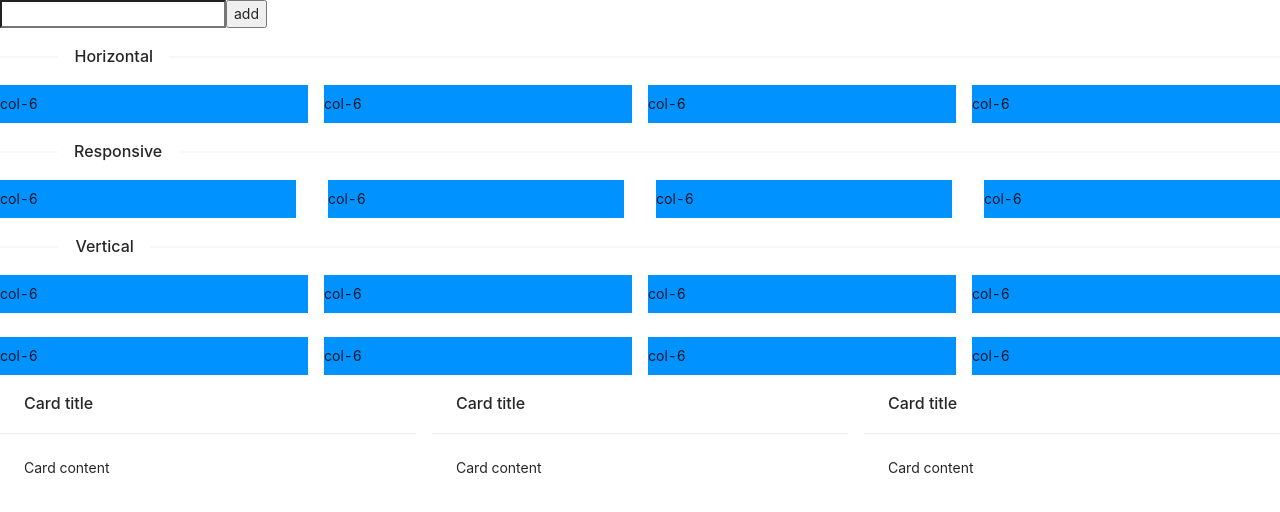
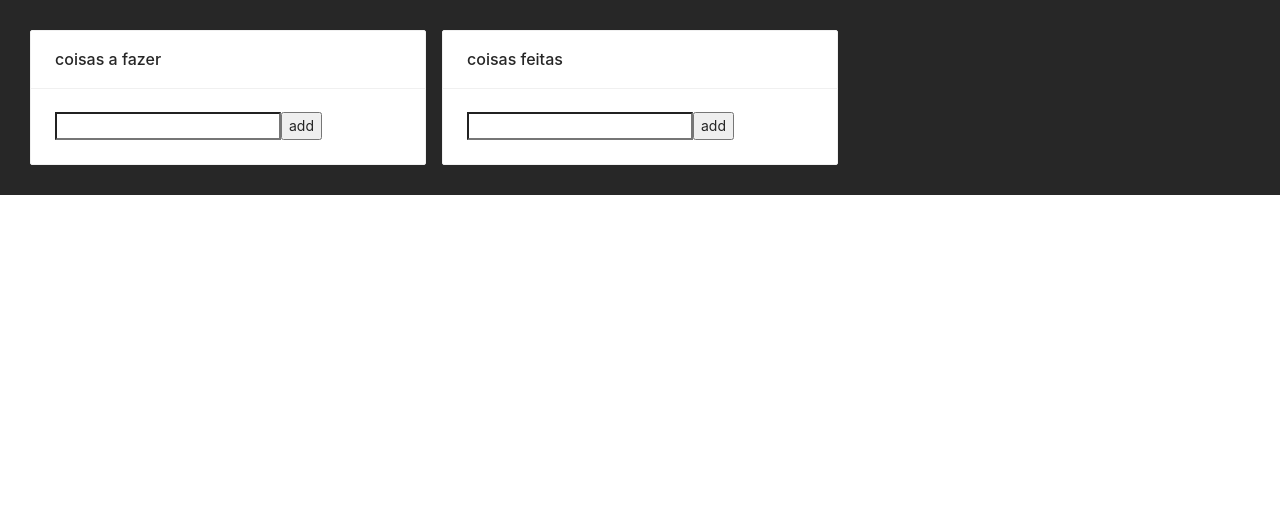
Before and after one commit to kokoosso/todolist, a React (Create React App) app: page / in a window 1280 px wide. Shown: the top 512 px of the page. Built offline with nearby package versions, Linux system fonts and the light colour scheme.

Commit message:
funciona o delete e o alterar

```diff
--- a/src/app.jsx
+++ b/src/app.jsx
@@ -1,14 +1,10 @@
 import React from 'react'
-import ListItems from './components/list/list'
 import ToDoCard from './components/toDoCard/toDoCard'
-import Test from './components/test/test'
 
 function app(props) {
     return (
         <>
-            <ListItems />
             <ToDoCard></ToDoCard>
-            <Test></Test>
         </>
     );
 }
--- a/src/components/items/items.jsx
+++ b/src/components/items/items.jsx
@@ -1,16 +1,10 @@
 import React from 'react'
-import { List } from 'antd';
+import { List, } from 'antd';
 
 function Itens(props){
-
-
     return (
         <>
-            <List.Item
-                onClick={props.checkItem}
-                key={props.id}
-            >
-               {/* <Checkbox>{props.children}</Checkbox> */}
+            <List.Item key={props.id}>
                 {props.children}
             </List.Item>
         </>
--- a/src/components/list/list.jsx
+++ b/src/components/list/list.jsx
@@ -1,24 +1,52 @@
-import React, { useState } from 'react'
-import { List } from 'antd';
+import React, { useState, useEffect } from 'react'
+import { List,  Menu, Dropdown } from 'antd';
 import Items from '../items/items';
+import {  DeleteOutlined, EditOutlined, CheckOutlined  } from "@ant-design/icons";
+
 
 
 const ListItems = () => {
     const [todo, setTodo] = useState([])
     const [todoName, setTodoName] = useState('')
 
-    function addTodo(event) {
 
+    function addTodo() {
+        if(todoName!==""){
+            setTodo(prevData => {
+            return [
+                    ...prevData,
+                    todoName
+                ]
+            })
+            setTodoName("")
+        }
+    }
+    function editTodo(id){
+       setTodo(todo.map((item, index, array) => {
+           console.log(item)
+            if (index === id) {
+                ((item = todoName))
+            }
+            setTodoName('')
+            return item
+        }))
+    }
+    function removeTodo (id) {
         setTodo(prevData => {
-           return [
-                ...prevData,
-                todoName || 'teste'
+            return prevData.filter((item, index) => {
+                return index !== id;
+            })
+        });
+    }
 
-            ]
-        })
-        setTodoName("")
+    const handleOnChange = (event) => {
+        setTodoName(event.target.value);
+      };
 
-    }
+      useEffect(() => {
+        const timeoutId = setTimeout(() => console.log(`I can see you're not typing. I can use "${todoName}" now!`), 1000);
+        return () => clearTimeout(timeoutId);
+      }, [todoName]);
 
     return (
         <>
@@ -26,22 +54,34 @@ const ListItems = () => {
                 <input
                     type="text"
                     value={todoName}
-                    onChange={event => setTodoName(event.target.value)}
+                    onChange={handleOnChange}
                     onKeyPress={event => {if(event.key === 'Enter'){addTodo()}}}
                 />
                 <button onClick={addTodo} >add</button>
             </div>
-
             <List>
                 {todo.map((item, index) => (
                     <Items
                         id={index}
                         key={index}
-                        item={todo}
-                        checkItem={console.log('teste')}
-                    >{item}</Items>
+                        item={item}>
+                        {item}
+                        <Dropdown.Button overlay={
+                            <Menu>
+                                <Menu.Item key="1" icon={<EditOutlined />} onClick={todoName? () => editTodo(index):null}>
+                                    alterar
+                                </Menu.Item>
+                                <Menu.Item key="2" icon={<DeleteOutlined />} onClick={()=> removeTodo(index)}>
+                                    deletar
+                                </Menu.Item>
+                                <Menu.Item key="3" icon={<CheckOutlined />}>
+                                    feito
+                                </Menu.Item>
+                            </Menu>}/>
+                    </Items>
                 ))}
             </List>
+
         </>
     )
 }
--- a/src/components/test/test.css
+++ b/src/components/test/test.css
@@ -0,0 +1,4 @@
+.site-card-wrapper {
+    padding: 30px;
+    background: #ececec;
+  }
--- a/src/components/test/test.jsx
+++ b/src/components/test/test.jsx
@@ -9,18 +9,18 @@ function test(){
         <div className="site-card-wrapper">
         <Row gutter={16}>
           <Col span={8}>
-            <Card title="Card title" bordered={false}>
-              Card content
+            <Card title=" a fazer" bordered={false}>
+              a fazer
             </Card>
           </Col>
           <Col span={8}>
-            <Card title="Card title" bordered={false}>
-              Card content
+            <Card title="fazendo" bordered={false}>
+              fazendo
             </Card>
           </Col>
           <Col span={8}>
-            <Card title="Card title" bordered={false}>
-              Card content
+            <Card title="feito" bordered={false}>
+              feito
             </Card>
           </Col>
         </Row>
--- a/src/components/toDoCard/toDoCard.css
+++ b/src/components/toDoCard/toDoCard.css
@@ -1,7 +1,4 @@
-.gutter-box {
-    padding: 8px 0;
-    background: #00a0e9;
-  }
-  [data-theme="dark"] .gutter-box {
-    background: #028ac8;
-  }
+.site-card-wrapper {
+  padding: 30px;
+  background: #272727;
+}
--- a/src/components/toDoCard/toDoCard.jsx
+++ b/src/components/toDoCard/toDoCard.jsx
@@ -1,70 +1,26 @@
 import React from 'react'
-import { Col, Row, Divider } from 'antd'
+import { Col, Row, Card } from 'antd'
+import ListItems from '../list/list'
 import 'antd/dist/antd.css'
 import './toDoCard.css'
 
 function toDoCard(props){
-    const style = {background: '#0092ff', padding: '8px 0'}
+
     return(
-        <>
-        <Divider orientation="left">Horizontal</Divider>
-        <Row gutter={16}>
-          <Col className="gutter-row" span={6}>
-            <div style={style}>col-6</div>
-          </Col>
-          <Col className="gutter-row" span={6}>
-            <div style={style}>col-6</div>
-          </Col>
-          <Col className="gutter-row" span={6}>
-            <div style={style}>col-6</div>
-          </Col>
-          <Col className="gutter-row" span={6}>
-            <div style={style}>col-6</div>
-          </Col>
-        </Row>
-        <Divider orientation="left">Responsive</Divider>
-        <Row gutter={{ xs: 8, sm: 16, md: 24, lg: 32 }}>
-          <Col className="gutter-row" span={6}>
-            <div style={style}>col-6</div>
-          </Col>
-          <Col className="gutter-row" span={6}>
-            <div style={style}>col-6</div>
-          </Col>
-          <Col className="gutter-row" span={6}>
-            <div style={style}>col-6</div>
-          </Col>
-          <Col className="gutter-row" span={6}>
-            <div style={style}>col-6</div>
-          </Col>
-        </Row>
-        <Divider orientation="left">Vertical</Divider>
-        <Row gutter={[16, 24]}>
-          <Col className="gutter-row" span={6}>
-            <div style={style}>col-6</div>
-          </Col>
-          <Col className="gutter-row" span={6}>
-            <div style={style}>col-6</div>
-          </Col>
-          <Col className="gutter-row" span={6}>
-            <div style={style}>col-6</div>
-          </Col>
-          <Col className="gutter-row" span={6}>
-            <div style={style}>col-6</div>
-          </Col>
-          <Col className="gutter-row" span={6}>
-            <div style={style}>col-6</div>
-          </Col>
-          <Col className="gutter-row" span={6}>
-            <div style={style}>col-6</div>
-          </Col>
-          <Col className="gutter-row" span={6}>
-            <div style={style}>col-6</div>
-          </Col>
-          <Col className="gutter-row" span={6}>
-            <div style={style}>col-6</div>
-          </Col>
-        </Row>
-      </>
+      <div className="site-card-wrapper">
+      <Row gutter={16}>
+        <Col span={8}>
+          <Card title="coisas a fazer" bordered>
+            <ListItems />
+          </Card>
+        </Col>
+        <Col span={8}>
+          <Card title="coisas feitas" bordered>
+            <ListItems />
+          </Card>
+        </Col>
+      </Row>
+    </div>
     )
 }
 
```
